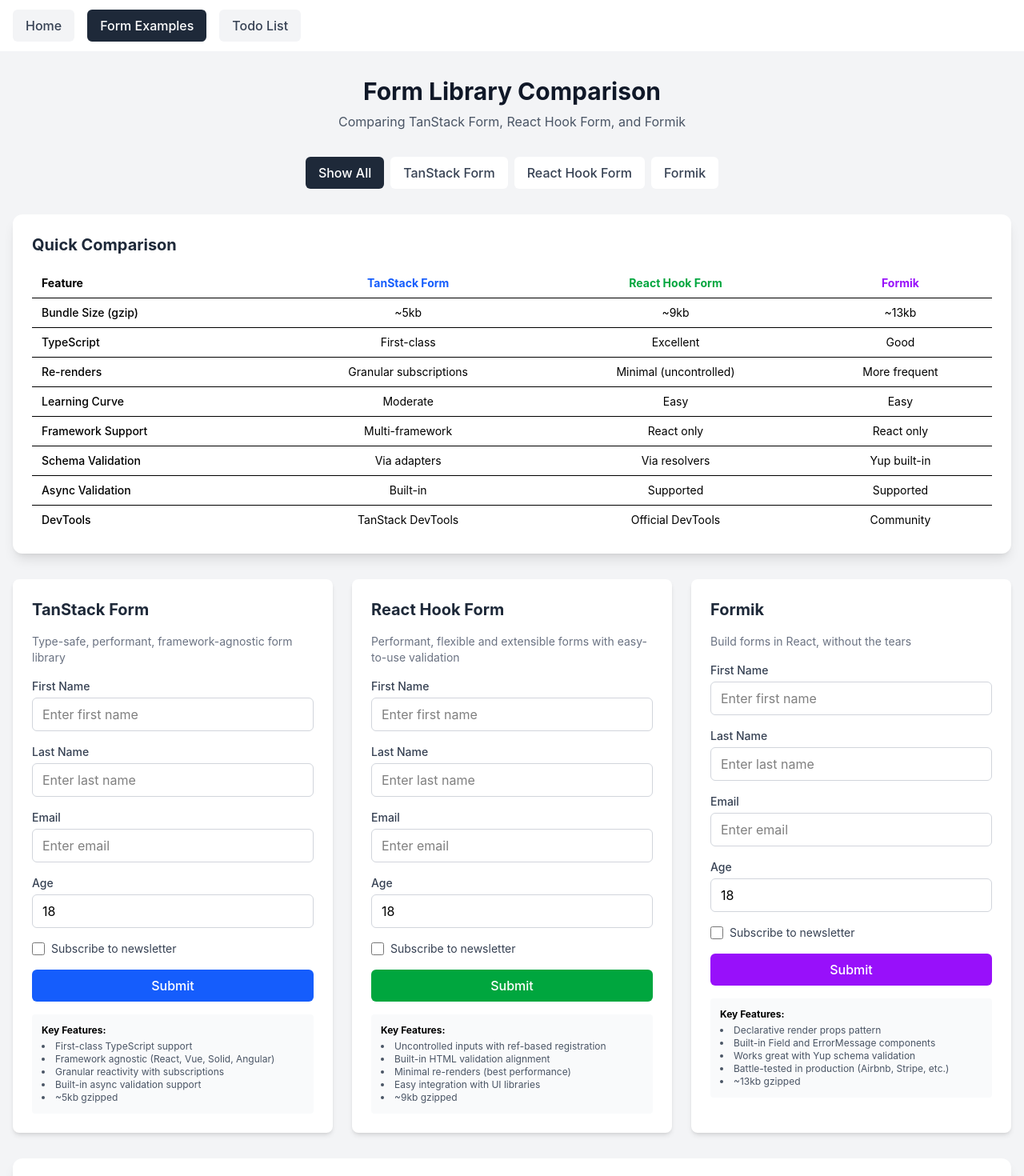
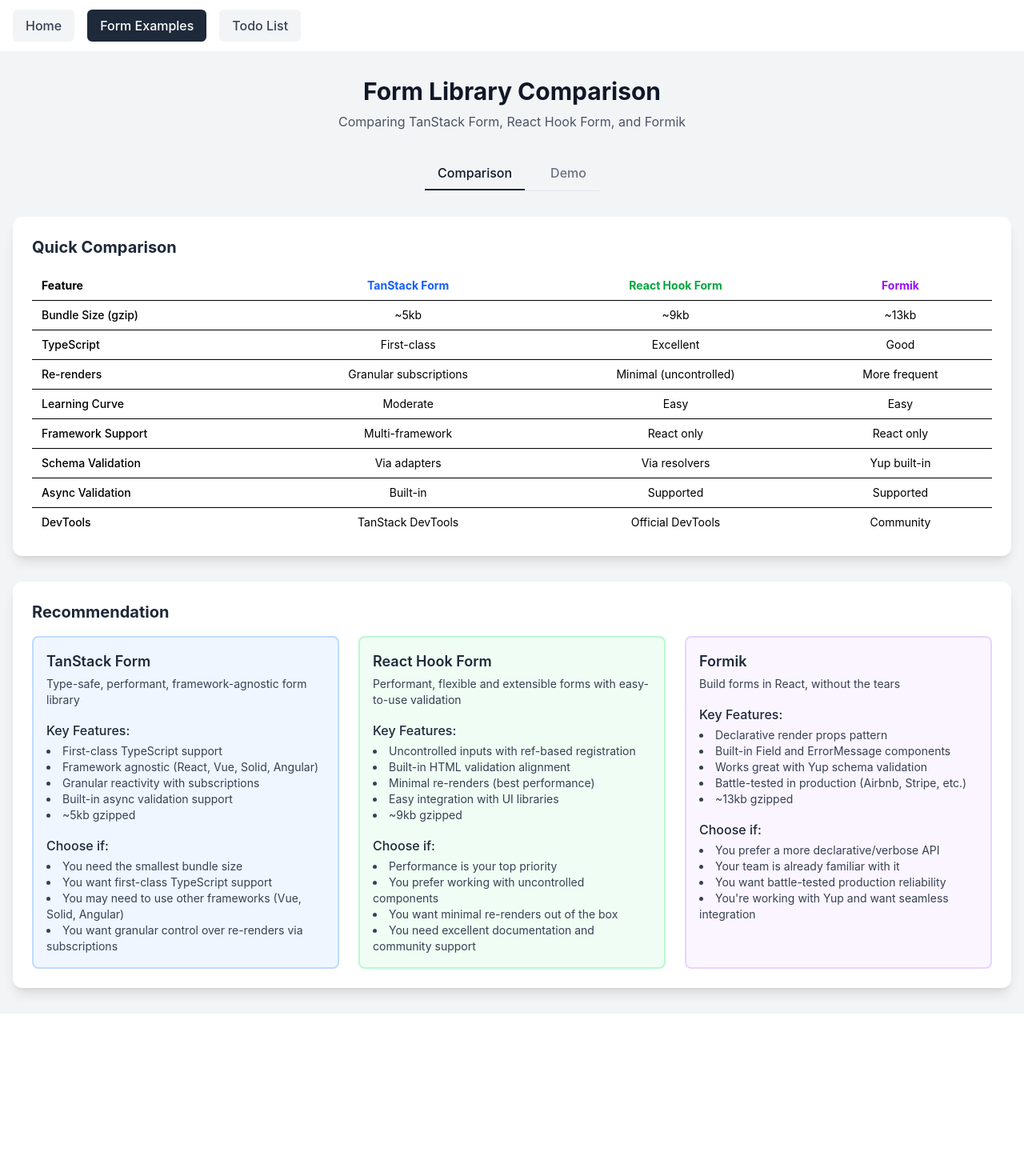
Before and after one commit to rossnoble/mx-playground, a React (Vite) app in the folder web/: page /form-examples in a window 1280 px wide. Shown: the top 1470 px of the page at 80% size. After the commit the page ends 1267 px from the top, so only its background shows below. Built offline with nearby package versions, Linux system fonts and the light colour scheme.

Commit message:
Restructure the demos and comparison tables

```diff
--- a/web/src/components/form-examples/FormComparison.tsx
+++ b/web/src/components/form-examples/FormComparison.tsx
@@ -3,9 +3,11 @@ import { TanStackFormExample } from './TanStackFormExample'
 import { ReactHookFormExample } from './ReactHookFormExample'
 import { FormikExample } from './FormikExample'
 
+type Tab = 'comparison' | 'demo'
 type FormLibrary = 'all' | 'tanstack' | 'react-hook-form' | 'formik'
 
 export function FormComparison() {
+  const [activeTab, setActiveTab] = useState<Tab>('comparison')
   const [activeView, setActiveView] = useState<FormLibrary>('all')
 
   return (
@@ -18,51 +20,37 @@ export function FormComparison() {
           </p>
         </header>
 
-        {/* View Toggle */}
-        <div className="flex justify-center mb-8 flex-wrap gap-2">
-          <button
-            onClick={() => setActiveView('all')}
-            className={`px-4 py-2 rounded-md font-medium transition-colors ${
-              activeView === 'all'
-                ? 'bg-gray-800 text-white'
-                : 'bg-white text-gray-700 hover:bg-gray-50'
-            }`}
-          >
-            Show All
-          </button>
-          <button
-            onClick={() => setActiveView('tanstack')}
-            className={`px-4 py-2 rounded-md font-medium transition-colors ${
-              activeView === 'tanstack'
-                ? 'bg-blue-600 text-white'
-                : 'bg-white text-gray-700 hover:bg-gray-50'
-            }`}
-          >
-            TanStack Form
-          </button>
-          <button
-            onClick={() => setActiveView('react-hook-form')}
-            className={`px-4 py-2 rounded-md font-medium transition-colors ${
-              activeView === 'react-hook-form'
-                ? 'bg-green-600 text-white'
-                : 'bg-white text-gray-700 hover:bg-gray-50'
-            }`}
-          >
-            React Hook Form
-          </button>
-          <button
-            onClick={() => setActiveView('formik')}
-            className={`px-4 py-2 rounded-md font-medium transition-colors ${
-              activeView === 'formik'
-                ? 'bg-purple-600 text-white'
-                : 'bg-white text-gray-700 hover:bg-gray-50'
-            }`}
-          >
-            Formik
-          </button>
+        {/* Tab Navigation */}
+        <div className="flex justify-center mb-8">
+          <div className="border-b border-gray-200">
+            <nav className="flex gap-4">
+              <button
+                onClick={() => setActiveTab('comparison')}
+                className={`px-4 py-2 font-medium border-b-2 transition-colors ${
+                  activeTab === 'comparison'
+                    ? 'border-gray-800 text-gray-900'
+                    : 'border-transparent text-gray-500 hover:text-gray-700 hover:border-gray-300'
+                }`}
+              >
+                Comparison
+              </button>
+              <button
+                onClick={() => setActiveTab('demo')}
+                className={`px-4 py-2 font-medium border-b-2 transition-colors ${
+                  activeTab === 'demo'
+                    ? 'border-gray-800 text-gray-900'
+                    : 'border-transparent text-gray-500 hover:text-gray-700 hover:border-gray-300'
+                }`}
+              >
+                Demo
+              </button>
+            </nav>
+          </div>
         </div>
 
-        {/* Comparison Table */}
+        {activeTab === 'comparison' && (
+          <>
+            {/* Comparison Table */}
         <div className="bg-white rounded-xl shadow-lg p-6 mb-8 overflow-x-auto">
           <h2 className="text-xl font-bold text-gray-800 mb-4">Quick Comparison</h2>
           <table className="w-full text-sm">
@@ -127,28 +115,27 @@ export function FormComparison() {
           </table>
         </div>
 
-        {/* Form Examples */}
-        <div
-          className={`grid gap-6 ${
-            activeView === 'all' ? 'md:grid-cols-2 lg:grid-cols-3' : 'max-w-xl mx-auto'
-          }`}
-        >
-          {(activeView === 'all' || activeView === 'tanstack') && (
-            <TanStackFormExample />
-          )}
-          {(activeView === 'all' || activeView === 'react-hook-form') && (
-            <ReactHookFormExample />
-          )}
-          {(activeView === 'all' || activeView === 'formik') && <FormikExample />}
-        </div>
-
         {/* Recommendation Section */}
         <div className="bg-white rounded-xl shadow-lg p-6 mt-8">
           <h2 className="text-xl font-bold text-gray-800 mb-4">Recommendation</h2>
-          <div className="space-y-4 text-gray-700">
-            <div className="p-4 bg-blue-50 rounded-lg border-l-4 border-blue-500">
-              <h3 className="font-semibold text-blue-800">Choose TanStack Form if:</h3>
-              <ul className="list-disc list-inside mt-2 text-sm">
+          <div className="grid md:grid-cols-3 gap-6 text-gray-700">
+            <div className="p-4 bg-blue-50 rounded-lg border-2 border-blue-200">
+              <h3 className="text-lg font-semibold text-gray-800">TanStack Form</h3>
+              <p className="text-sm text-gray-700 mt-1">
+                Type-safe, performant, framework-agnostic form library
+              </p>
+
+              <h4 className="font-medium text-gray-800 mt-4">Key Features:</h4>
+              <ul className="list-disc list-inside mt-1 text-sm">
+                <li>First-class TypeScript support</li>
+                <li>Framework agnostic (React, Vue, Solid, Angular)</li>
+                <li>Granular reactivity with subscriptions</li>
+                <li>Built-in async validation support</li>
+                <li>~5kb gzipped</li>
+              </ul>
+
+              <h4 className="font-medium text-gray-800 mt-4">Choose if:</h4>
+              <ul className="list-disc list-inside mt-1 text-sm">
                 <li>You need the smallest bundle size</li>
                 <li>You want first-class TypeScript support</li>
                 <li>You may need to use other frameworks (Vue, Solid, Angular)</li>
@@ -156,9 +143,23 @@ export function FormComparison() {
               </ul>
             </div>
 
-            <div className="p-4 bg-green-50 rounded-lg border-l-4 border-green-500">
-              <h3 className="font-semibold text-green-800">Choose React Hook Form if:</h3>
-              <ul className="list-disc list-inside mt-2 text-sm">
+            <div className="p-4 bg-green-50 rounded-lg border-2 border-green-200">
+              <h3 className="text-lg font-semibold text-gray-800">React Hook Form</h3>
+              <p className="text-sm text-gray-700 mt-1">
+                Performant, flexible and extensible forms with easy-to-use validation
+              </p>
+
+              <h4 className="font-medium text-gray-800 mt-4">Key Features:</h4>
+              <ul className="list-disc list-inside mt-1 text-sm">
+                <li>Uncontrolled inputs with ref-based registration</li>
+                <li>Built-in HTML validation alignment</li>
+                <li>Minimal re-renders (best performance)</li>
+                <li>Easy integration with UI libraries</li>
+                <li>~9kb gzipped</li>
+              </ul>
+
+              <h4 className="font-medium text-gray-800 mt-4">Choose if:</h4>
+              <ul className="list-disc list-inside mt-1 text-sm">
                 <li>Performance is your top priority</li>
                 <li>You prefer working with uncontrolled components</li>
                 <li>You want minimal re-renders out of the box</li>
@@ -166,9 +167,23 @@ export function FormComparison() {
               </ul>
             </div>
 
-            <div className="p-4 bg-purple-50 rounded-lg border-l-4 border-purple-500">
-              <h3 className="font-semibold text-purple-800">Choose Formik if:</h3>
-              <ul className="list-disc list-inside mt-2 text-sm">
+            <div className="p-4 bg-purple-50 rounded-lg border-2 border-purple-200">
+              <h3 className="text-lg font-semibold text-gray-800">Formik</h3>
+              <p className="text-sm text-gray-700 mt-1">
+                Build forms in React, without the tears
+              </p>
+
+              <h4 className="font-medium text-gray-800 mt-4">Key Features:</h4>
+              <ul className="list-disc list-inside mt-1 text-sm">
+                <li>Declarative render props pattern</li>
+                <li>Built-in Field and ErrorMessage components</li>
+                <li>Works great with Yup schema validation</li>
+                <li>Battle-tested in production (Airbnb, Stripe, etc.)</li>
+                <li>~13kb gzipped</li>
+              </ul>
+
+              <h4 className="font-medium text-gray-800 mt-4">Choose if:</h4>
+              <ul className="list-disc list-inside mt-1 text-sm">
                 <li>You prefer a more declarative/verbose API</li>
                 <li>Your team is already familiar with it</li>
                 <li>You want battle-tested production reliability</li>
@@ -177,6 +192,71 @@ export function FormComparison() {
             </div>
           </div>
         </div>
+          </>
+        )}
+
+        {activeTab === 'demo' && (
+          <>
+            {/* View Toggle */}
+            <div className="flex justify-center mb-8 flex-wrap gap-2">
+              <button
+                onClick={() => setActiveView('all')}
+                className={`px-4 py-2 rounded-md font-medium transition-colors ${
+                  activeView === 'all'
+                    ? 'bg-gray-800 text-white'
+                    : 'bg-white text-gray-700 hover:bg-gray-50'
+                }`}
+              >
+                Show All
+              </button>
+              <button
+                onClick={() => setActiveView('tanstack')}
+                className={`px-4 py-2 rounded-md font-medium transition-colors ${
+                  activeView === 'tanstack'
+                    ? 'bg-blue-600 text-white'
+                    : 'bg-white text-gray-700 hover:bg-gray-50'
+                }`}
+              >
+                TanStack Form
+              </button>
+              <button
+                onClick={() => setActiveView('react-hook-form')}
+                className={`px-4 py-2 rounded-md font-medium transition-colors ${
+                  activeView === 'react-hook-form'
+                    ? 'bg-green-600 text-white'
+                    : 'bg-white text-gray-700 hover:bg-gray-50'
+                }`}
+              >
+                React Hook Form
+              </button>
+              <button
+                onClick={() => setActiveView('formik')}
+                className={`px-4 py-2 rounded-md font-medium transition-colors ${
+                  activeView === 'formik'
+                    ? 'bg-purple-600 text-white'
+                    : 'bg-white text-gray-700 hover:bg-gray-50'
+                }`}
+              >
+                Formik
+              </button>
+            </div>
+
+            {/* Form Examples */}
+            <div
+              className={`grid gap-6 ${
+                activeView === 'all' ? 'md:grid-cols-2 lg:grid-cols-3' : 'max-w-xl mx-auto'
+              }`}
+            >
+              {(activeView === 'all' || activeView === 'tanstack') && (
+                <TanStackFormExample />
+              )}
+              {(activeView === 'all' || activeView === 'react-hook-form') && (
+                <ReactHookFormExample />
+              )}
+              {(activeView === 'all' || activeView === 'formik') && <FormikExample />}
+            </div>
+          </>
+        )}
       </div>
     </div>
   )
--- a/web/src/components/form-examples/FormikExample.tsx
+++ b/web/src/components/form-examples/FormikExample.tsx
@@ -59,9 +59,6 @@ export function FormikExample() {
   return (
     <div className="bg-white rounded-lg shadow-md p-6">
       <h2 className="text-xl font-bold text-gray-800 mb-4">Formik</h2>
-      <p className="text-sm text-gray-500 mb-4">
-        Build forms in React, without the tears
-      </p>
 
       <Formik
         initialValues={initialValues}
@@ -185,17 +182,6 @@ export function FormikExample() {
           </Form>
         )}
       </Formik>
-
-      <div className="mt-4 p-3 bg-gray-50 rounded text-xs">
-        <strong>Key Features:</strong>
-        <ul className="list-disc list-inside mt-1 text-gray-600">
-          <li>Declarative render props pattern</li>
-          <li>Built-in Field and ErrorMessage components</li>
-          <li>Works great with Yup schema validation</li>
-          <li>Battle-tested in production (Airbnb, Stripe, etc.)</li>
-          <li>~13kb gzipped</li>
-        </ul>
-      </div>
     </div>
   )
 }
--- a/web/src/components/form-examples/ReactHookFormExample.tsx
+++ b/web/src/components/form-examples/ReactHookFormExample.tsx
@@ -37,9 +37,6 @@ export function ReactHookFormExample() {
   return (
     <div className="bg-white rounded-lg shadow-md p-6">
       <h2 className="text-xl font-bold text-gray-800 mb-4">React Hook Form</h2>
-      <p className="text-sm text-gray-500 mb-4">
-        Performant, flexible and extensible forms with easy-to-use validation
-      </p>
 
       <form onSubmit={handleSubmit(onSubmit)} className="space-y-4">
         {/* First Name Field */}
@@ -175,17 +172,6 @@ export function ReactHookFormExample() {
           {isSubmitting ? 'Submitting...' : 'Submit'}
         </button>
       </form>
-
-      <div className="mt-4 p-3 bg-gray-50 rounded text-xs">
-        <strong>Key Features:</strong>
-        <ul className="list-disc list-inside mt-1 text-gray-600">
-          <li>Uncontrolled inputs with ref-based registration</li>
-          <li>Built-in HTML validation alignment</li>
-          <li>Minimal re-renders (best performance)</li>
-          <li>Easy integration with UI libraries</li>
-          <li>~9kb gzipped</li>
-        </ul>
-      </div>
     </div>
   )
 }
--- a/web/src/components/form-examples/TanStackFormExample.tsx
+++ b/web/src/components/form-examples/TanStackFormExample.tsx
@@ -19,9 +19,6 @@ export function TanStackFormExample() {
   return (
     <div className="bg-white rounded-lg shadow-md p-6">
       <h2 className="text-xl font-bold text-gray-800 mb-4">TanStack Form</h2>
-      <p className="text-sm text-gray-500 mb-4">
-        Type-safe, performant, framework-agnostic form library
-      </p>
 
       <form
         onSubmit={(e) => {
@@ -194,17 +191,6 @@ export function TanStackFormExample() {
           )}
         </form.Subscribe>
       </form>
-
-      <div className="mt-4 p-3 bg-gray-50 rounded text-xs">
-        <strong>Key Features:</strong>
-        <ul className="list-disc list-inside mt-1 text-gray-600">
-          <li>First-class TypeScript support</li>
-          <li>Framework agnostic (React, Vue, Solid, Angular)</li>
-          <li>Granular reactivity with subscriptions</li>
-          <li>Built-in async validation support</li>
-          <li>~5kb gzipped</li>
-        </ul>
-      </div>
     </div>
   )
 }
```
